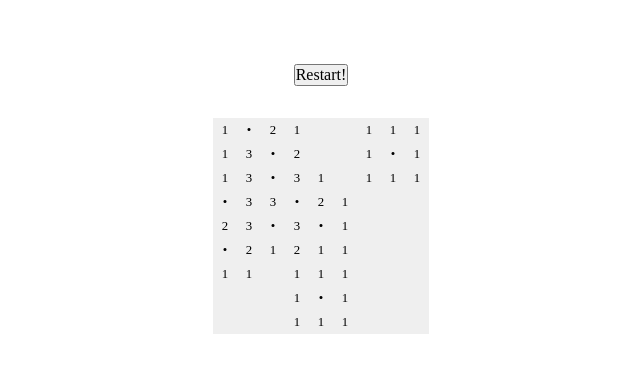
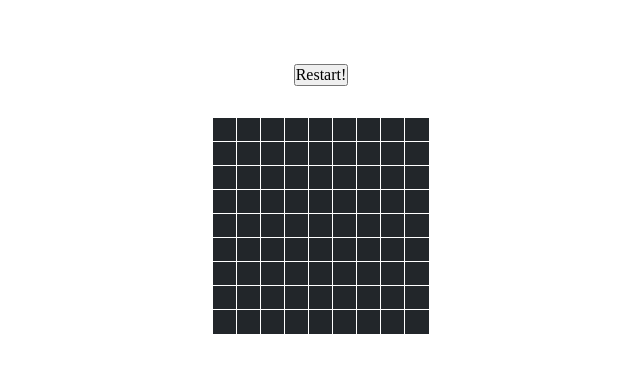
Before and after one commit to sophiamersmann/minesweeper, a Vue app: page / in a window 1280 px wide. Shown: the top 372 px of the page, without its empty margins (319-959 px from the left). Built offline with nearby package versions, Linux system fonts and the light colour scheme.

Commit message:
Cover up the value of cells

```diff
--- a/src/components/Cell.vue
+++ b/src/components/Cell.vue
@@ -1,5 +1,8 @@
 <template>
-  <button class="cell">
+  <button
+    class="cell"
+    :class="classes"
+  >
     {{ displayValue }}
   </button>
 </template>
@@ -16,6 +19,11 @@ export default {
       if (this.hasMine) return '•';
       return this.nMines > 0 ? this.nMines : null;
     },
+    classes() {
+      return {
+        'is-covered': true,
+      };
+    },
   },
 };
 </script>
@@ -31,5 +39,21 @@ export default {
   text-align: center;
   vertical-align: middle;
   border: 0;
+  position: relative;
+}
+
+.cell.is-covered::after {
+  --size: 100%;
+
+  display: block;
+  position: absolute;
+  top: 0;
+  left: 0;
+  width: var(--size);
+  height: var(--size);
+  content: '';
+  background: var(--black);
+  outline: 1px solid #fff;
+  text-indent: 0;
 }
 </style>
```
